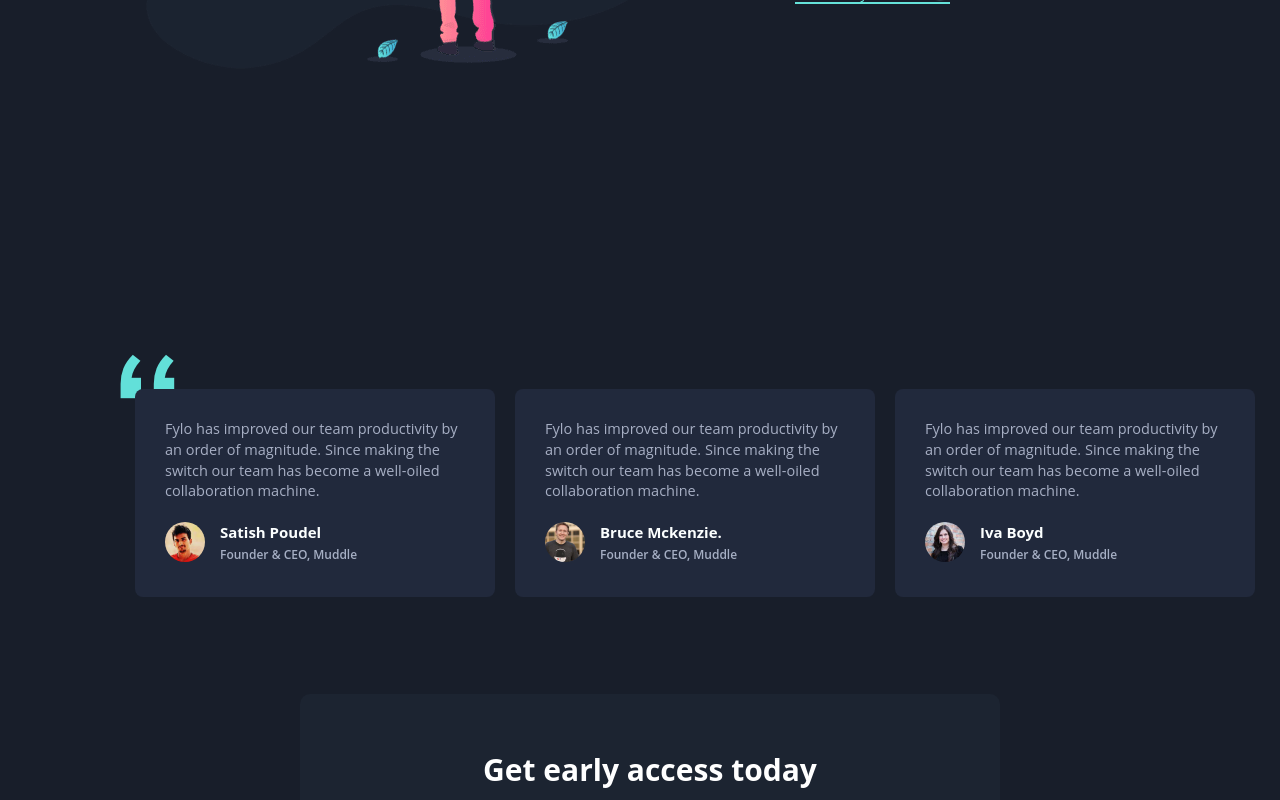
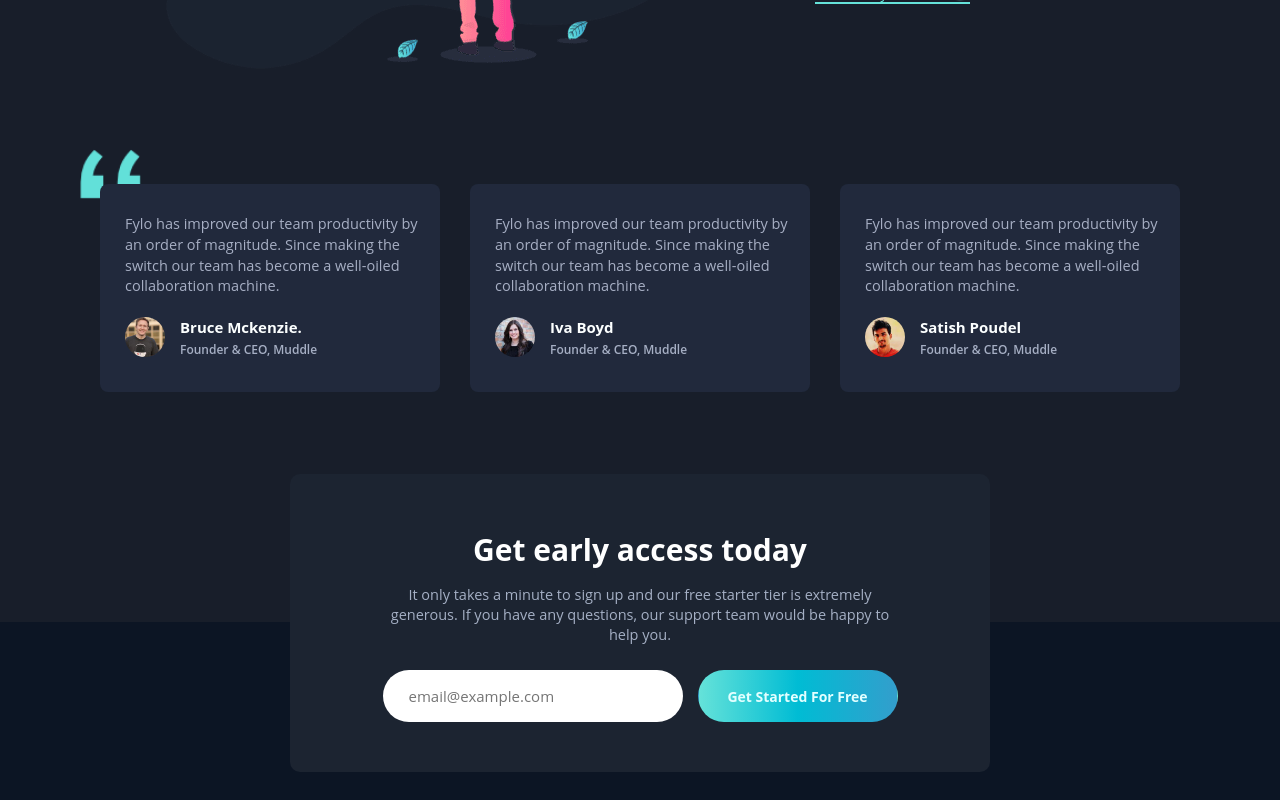
Before and after one commit to Oshrestha111/fylo.github.io, a React (Create React App) app: page / in a window 1280 px wide. Shown: the part 2200-3000 px from the top of the page. Built offline with nearby package versions, Linux system fonts and the light colour scheme.

Commit message:
desktop view updated

```diff
--- a/package.json
+++ b/package.json
@@ -10,6 +10,7 @@
     "react-dom": "^17.0.2",
     "react-icons": "^4.3.1",
     "react-scripts": "5.0.0",
+    "swiper": "^7.4.1",
     "web-vitals": "^2.1.3"
   },
   "scripts": {
--- a/src/components/about/about.css
+++ b/src/components/about/about.css
@@ -3,7 +3,7 @@
 }
 .container-about {
 	background-color: #181e2a;
-	height: 100vh;
+	/* height: 100vh; */
 	max-width: 1600px;
 	margin: 0 auto;
 	padding: 50px 100px;
@@ -14,6 +14,9 @@
 
 .left {
 	flex: 0.5;
+}
+.left img {
+	padding-left: 20px;
 }
 .right {
 	flex: 0.5;
--- a/src/components/feedback/Feedback.jsx
+++ b/src/components/feedback/Feedback.jsx
@@ -5,13 +5,26 @@ import client1 from "../../images/profile/profile-1.jpg";
 import client2 from "../../images/profile/profile-2.jpg";
 import client3 from "../../images/profile/profile-3.jpg";
 
+import { Swiper, SwiperSlide } from "swiper/react";
+import { Autoplay } from "swiper";
+
+// Import Swiper styles
+import "swiper/css";
+import "swiper/css/autoplay";
+
 function Feedback() {
 	return (
-		<div>
-			<section className='feedback'>
 		<section className='section-feedback'>
-					<img src={comma} alt='comma' />
 			<div className='wrapper-feedback'>
+				<img className='comma' src={comma} alt='comma' />
+				<Swiper
+					style={{ width: "100%" }}
+					spaceBetween={30}
+					slidesPerView={3}
+					loop
+					modules={[Autoplay]}
+					autoplay={{ disableOnInteraction: false, delay: 2000 }}>
+					<SwiperSlide>
 						<div className='feedback-card'>
 							<div className='feedback-text'>
 								<p>
@@ -30,6 +43,9 @@ function Feedback() {
 								</div>
 							</div>
 						</div>
+					</SwiperSlide>
+
+					<SwiperSlide>
 						<div className='feedback-card'>
 							<div className='feedback-text'>
 								<p>
@@ -48,6 +64,8 @@ function Feedback() {
 								</div>
 							</div>
 						</div>
+					</SwiperSlide>
+					<SwiperSlide>
 						<div className='feedback-card'>
 							<div className='feedback-text'>
 								<p>
@@ -66,8 +84,9 @@ function Feedback() {
 								</div>
 							</div>
 						</div>
+					</SwiperSlide>
+				</Swiper>
 			</div>
-				</section>
 			<section className='access'>
 				<div className='container-access'>
 					<div className='desc-access'>
@@ -85,7 +104,6 @@ function Feedback() {
 				</div>
 			</section>
 		</section>
-		</div>
 	);
 }
 
--- a/src/components/feedback/feedback.css
+++ b/src/components/feedback/feedback.css
@@ -1,34 +1,31 @@
-.feedback {
+.section-feedback {
+	padding: 60px 0 30px;
 	background-color: #181e2a;
 	position: relative;
 }
-.section-feedback {
-	padding: 0 120px 200px;
-}
-.section-feedback img {
-	z-index: -1;
+
+.section-feedback .comma {
+	height: 50px;
+	position: absolute;
+	left: 80px;
+	top: -35px;
 }
 .wrapper-feedback {
-	display: flex;
-	flex-direction: row;
-	justify-content: space-between;
-	gap: 20px;
-	z-index: 25;
-	margin-top: -15px;
-	padding-left: 15px;
-	padding-bottom: 50px;
+	max-width: 1600px;
+	margin: 0 auto;
+	position: relative;
+	padding: 0 100px 200px;
 }
 .feedback-card {
 	background-color: #21293c;
 	color: #a7afc4;
 	display: flex;
 	flex-direction: column;
-	width: 400px;
-	max-width: 900px;
-	height: auto;
-	max-width: 875px;
-	padding: 30px;
+	justify-content: stretch;
+	height: fit-content;
+	padding: 30px 25px;
 	border-radius: 8px;
+	z-index: 2;
 }
 /* #fbffff */
 .feedback-card .feedback-text {
@@ -60,10 +57,11 @@
 /*--------- Access -----------*/
 .access {
 	position: absolute;
-	top: 340px;
-	left: 300px;
-	margin: 0;
-	max-width: 900px;
+	bottom: -150px;
+	left: 50%;
+	transform: translateX(-50%);
+	max-width: 800px;
+	margin: 0 auto;
 	display: flex;
 	justify-content: center;
 	align-items: center;
@@ -71,7 +69,7 @@
 }
 .container-access {
 	background-color: #1c2431;
-	max-width: 900px;
+	max-width: 1600px;
 	padding: 40px;
 	width: 700px;
 	border-radius: 10px;
```
Also changed, not shown: 1 other file (tests, documents, lock files or other folders). Lines whose indentation alone changed are shown as unchanged.
